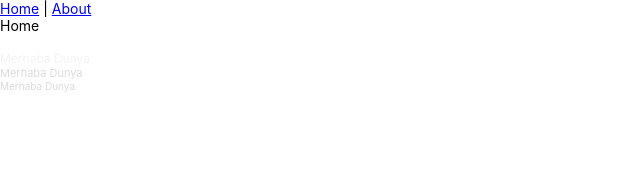
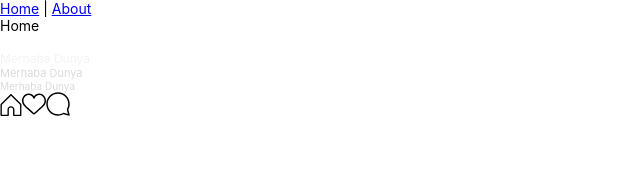
Before and after one commit to yeyisan/instagram-clone-vue, a Vue app: page / in a window 1280 px wide. Shown: the top 182 px of the page, without its empty margins (0-640 px from the left). Built offline with nearby package versions, Linux system fonts and the light colour scheme.

Commit message:
Test some icons on home view

```diff
--- a/src/views/Home.vue
+++ b/src/views/Home.vue
@@ -5,16 +5,25 @@
     <CustomText class="a2" tag="p" size="small">Merhaba Dunya</CustomText>
     <CustomText class="a3" tag="p" size="xsmall">Merhaba Dunya</CustomText>
     <CustomText class="a4" tag="p" size="xxsmall">Merhaba Dunya</CustomText>
+    <IconHome />
+    <IconLike />
+    <IconComment />
   </div>
 </template>
 
 <script>
 import CustomText from '@/components/CustomText'
+import IconHome from '../icons/home.svg'
+import IconLike from '../icons/post-like.svg'
+import IconComment from '../icons/post-comment.svg'
 
 export default {
   name: 'Home',
   components: {
-    CustomText
+    CustomText,
+    IconHome,
+    IconLike,
+    IconComment
   }
 }
 </script>
```
